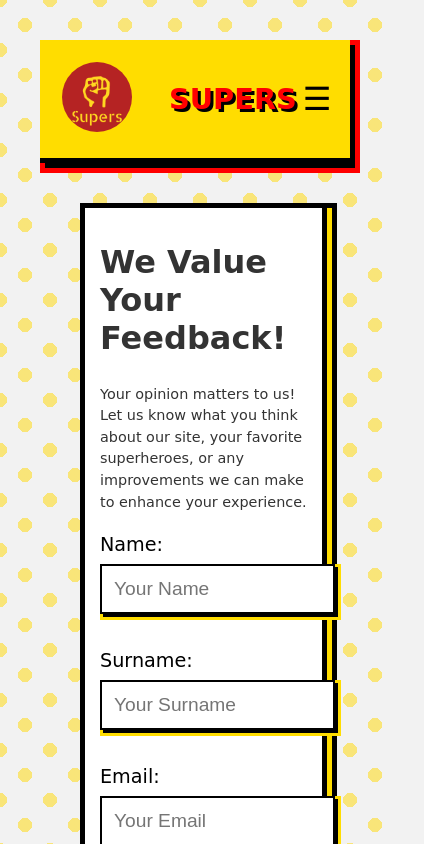
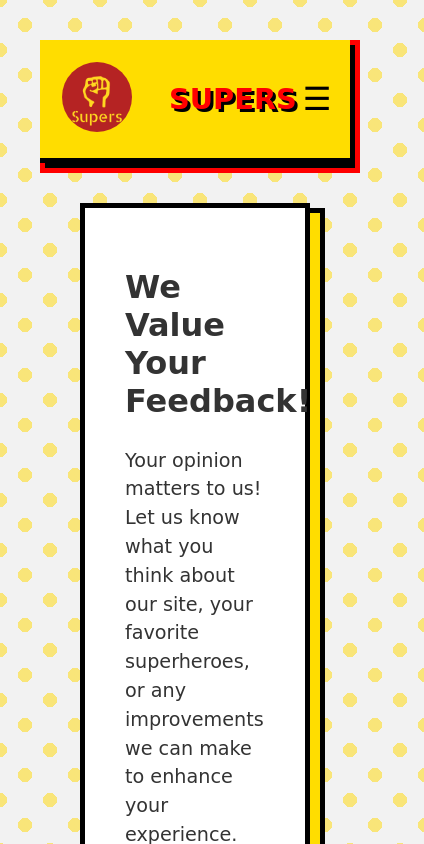
Before and after one commit to MichaelaKemp/DV200_S2_T4_Thoery, a React (Create React App) app in the folder superhero-backend/superhero-frontend/: page /feedback in a window 390 px wide. Shown: the top 844 px of the page, 424 px wide, since content can reach past the window. Built offline with nearby package versions, Linux system fonts and the light colour scheme.

Commit message:
Adjusting to different screen sizes

```diff
--- a/superhero-backend/superhero-frontend/src/components/Feedback.css
+++ b/superhero-backend/superhero-frontend/src/components/Feedback.css
@@ -8,19 +8,19 @@
   /* Feedback form styling */
   .feedback-container {
     background-color: #fff;
-  padding: 30px;
+    padding: 40px;
     border: 5px solid black;
     box-shadow: 10px 10px 0px #ffdd00, 10px 10px 0px 5px black;
-  max-width: 100%;
+    max-width: 1400px;
     margin: 20px auto;
-  text-align: left;
+    text-align: left; /* Align text to the left */
   }
 
   /* Motivation text to encourage users */
   .motivation-text {
     font-size: 1.2rem;
     color: #333;
-  margin-bottom: 20px;
+    margin-bottom: 30px;
     line-height: 1.5;
   }
 
@@ -28,34 +28,35 @@
 .name-surname-group {
     display: flex;
     justify-content: space-between;
-  gap: 30px;
-  margin-bottom: 20px;
+    gap: 70px; /* Adds space between the name and surname fields */
+    margin-bottom: 30px; /* Adds space below the name-surname group */
   }
 
   .name-input, .surname-input {
-  flex: 1;
-  box-sizing: border-box;
+    flex: 1; /* Ensure both input fields take equal width */
+    box-sizing: border-box; /* Ensure padding is included in the width */
   }
 
   /* Input fields styling */
   input, textarea {
     width: 100%;
-  padding: 12px;
+    padding: 15px; /* Adjust padding inside the input field */
     font-size: 1.2rem;
     border: 2px solid black;
     box-shadow: 3px 3px 0px black, 3px 3px 0px 3px #ffdd00;
-  margin-bottom: 15px;
+    margin-bottom: 20px; /* Adds spacing between inputs and the next element */
   }
 
   /* Form group styling */
   .form-group {
-  margin-bottom: 20px;
+    margin-bottom: 30px; /* Adds space between the form groups */
+    padding-right: 30px; /* Adds padding to the right of the form group */
   }
 
   label {
     display: block;
     font-size: 1.5rem;
-  margin-bottom: 8px;
+    margin-bottom: 10px;
     color: #000;
   }
 
@@ -82,63 +83,3 @@ label {
     color: green;
     margin-top: 20px;
   }
-
-/* Responsive Styles */
-@media (max-width: 1024px) {
-  .feedback-container {
-    padding: 25px;
-    max-width: 90%;
-  }
-
-  .name-surname-group {
-    gap: 20px;
-  }
-
-  .motivation-text {
-    font-size: 1.1rem;
-  }
-}
-
-@media (max-width: 768px) {
-  .name-surname-group {
-    flex-direction: column;
-  }
-
-  .name-input, .surname-input {
-    width: 100%;
-  }
-
-  .feedback-container {
-    width: 95%;
-    padding: 20px;
-  }
-
-  .motivation-text {
-    font-size: 1rem;
-  }
-
-  label {
-    font-size: 1.3rem;
-  }
-}
-
-@media (max-width: 480px) {
-  .feedback-container {
-    width: 100%;
-    padding: 15px;
-    box-shadow: 5px 5px 0px #ffdd00, 5px 5px 0px 5px black;
-  }
-
-  .motivation-text {
-    font-size: 0.9rem;
-  }
-
-  .submit-btn {
-    width: 100%;
-    font-size: 1rem;
-  }
-
-  label {
-    font-size: 1.2rem;
-  }
-}
```
Lines whose indentation alone changed are shown as unchanged.
